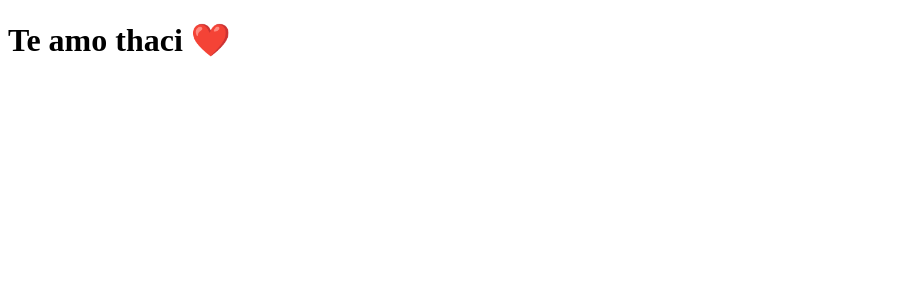
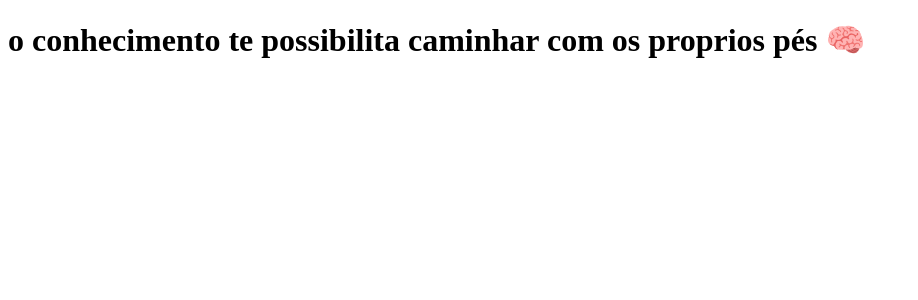
Before and after one commit to vitaa1/clone-tabnews, a Next.js app: page / in a window 1280 px wide. Shown: the top 300 px of the page, without its empty margins (0-918 px from the left). Built offline with nearby package versions, Linux system fonts and the light colour scheme.

Commit message:
modificando a frase

```diff
--- a/pages/index.js
+++ b/pages/index.js
@@ -1,5 +1,5 @@
 function Home() {
-    return <h1>Te amo thaci ❤️</h1>
+    return <h1>o conhecimento te possibilita caminhar com os proprios pés 🧠</h1>
 }
 
 export default Home;
```
